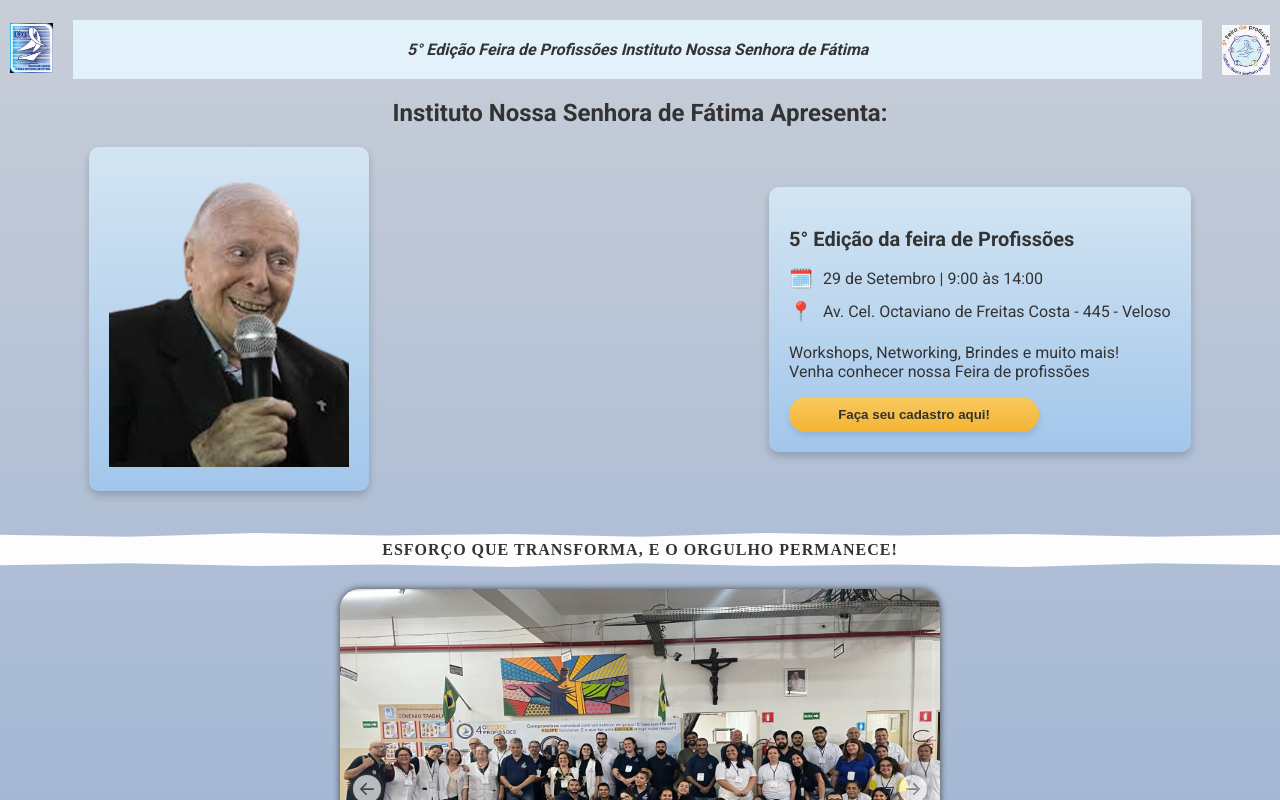
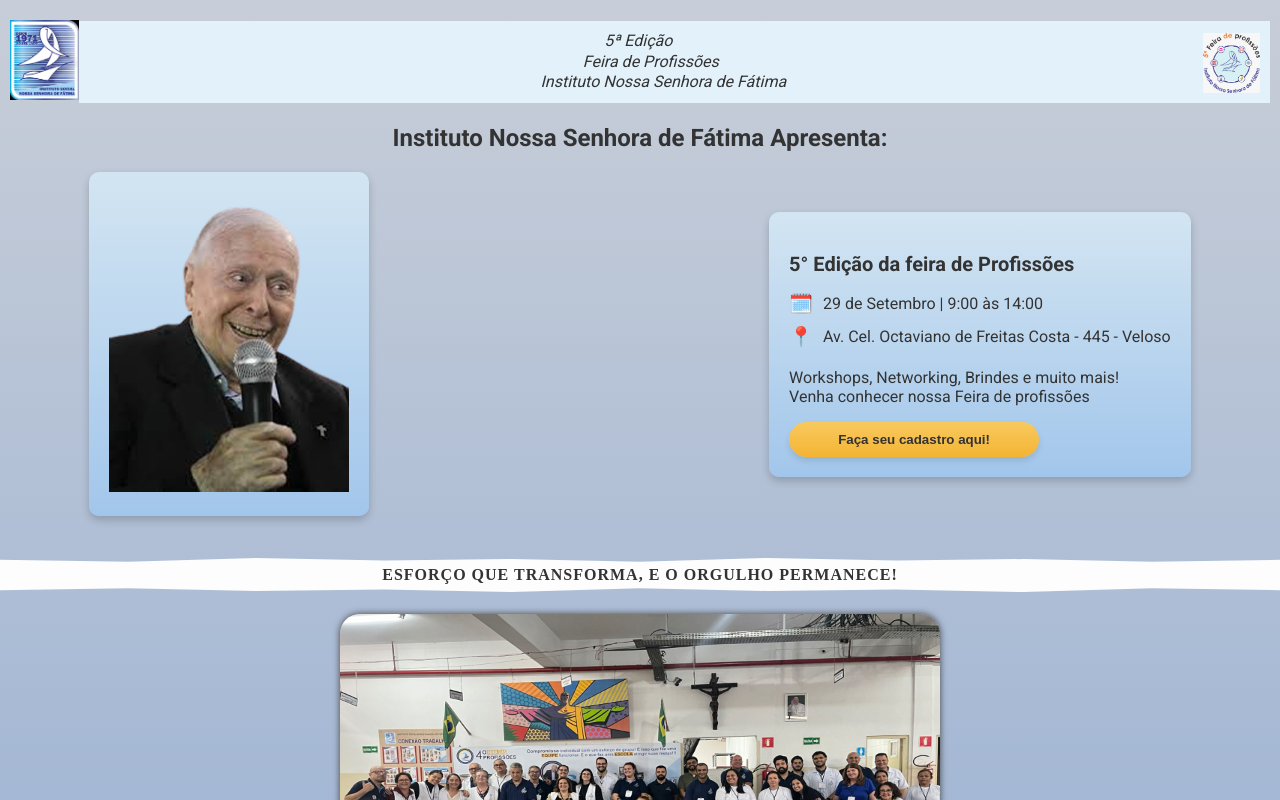
Before and after one commit to Markcyss/projeto-feira-frei-2025, a React (Vite) app in the folder frontend/: page / in a window 1280 px wide. Shown: the top 800 px of the page. Built offline with nearby package versions, Linux system fonts and the light colour scheme.

Commit message:
corrigindo o background do cabeçalho, das paginas registro, login e inicial

```diff
--- a/frontend/src/pages/paginainicial.jsx
+++ b/frontend/src/pages/paginainicial.jsx
@@ -22,22 +22,22 @@
   return (
     <>
       <div className='hero-container'>
-
         <header className='hero-header'>
           <div className='logo-container'>
             <Link to={'..'}>
               <img className='logo logo--instituto'
                 src={freilogo}
-                            height='50px'
+                height='80px'
               />
             </Link>
-
-                    <h2 className='hero-title'>5° Edição Feira de Profissões Instituto Nossa Senhora de Fátima</h2>
-
-                    <img className='logo logo--feira'
-                        src={feiralogo}
-                        height='50px'
-                    />
+            <div className='inicial-background-logo2'>
+              <img src={feiralogo} alt="Logo Feira" className="inicial-logo-bg" />
+              <div className="inicial-titles">
+                <span className="inicial-title escada-1">5ª Edição</span>
+                <span className="inicial-title escada-2">Feira de Profissões</span>
+                <span className="inicial-title escada-3">Instituto Nossa Senhora de Fátima</span>
+              </div>
+            </div>
           </div>
         </header>
 
--- a/frontend/src/pages/paginalogin.jsx
+++ b/frontend/src/pages/paginalogin.jsx
@@ -11,30 +11,26 @@
   return (
     <>
       <div className='login-container'>
-
         <header className='login-header'>
           <div className='logo-container'>
             <div className='login-background-logo1'>
               <Link to={'..'}>
                 <img className='logo logo--instituto'
                   src={freilogo}
-                                height='50px'
+                  height='80px'
                 />
               </Link>
             </div>
             <div className='login-background-logo2'>
-                        <h2 className='login-title'>5° Edição</h2>
-                        <h2 className='login-title'>Feira de Profissões</h2>
-                        <h2 className='login-title'>Instituto Nossa Senhora de Fátima</h2>
-
-                        <img className='logo logo--feira'
-                            src={feiralogo}
-                            height='50px'
-                        />
+              <img src={feiralogo} alt="Logo Feira" className="logo-bg" />
+              <div className="login-titles">
+                <span className="login-title escada-1">5ª Edição</span>
+                <span className="login-title escada-2">Feira de Profissões</span>
+                <span className="login-title escada-3">Instituto Nossa Senhora de Fátima</span>
+              </div>
             </div>
           </div>
         </header>
-
         <main className='main-login'>
           <div className='login-button'>
             <button className='main-login-button'>Login</button>
@@ -48,9 +44,7 @@
           <div className='enter-button'>
             <button className='main-enter-button'>Entrar</button>
           </div>
-
         </main>
-
         <footer className='inicial-footer'>
           <div className='social-media-call'>
             <h2>Nos acompanhe em nossas redes sociais!</h2>
--- a/frontend/src/pages/paginaregistro.jsx
+++ b/frontend/src/pages/paginaregistro.jsx
@@ -95,12 +95,16 @@
       <header className='registry-header'>
         <div className='logo-container'>
           <Link to={'..'}>
-            <img className='logo logo--instituto' src={freilogo} height='50px' />
+            <img className='logo logo--instituto' src={freilogo} height='80px' />
           </Link>
-          <h2 className='registry-title'>
-            5° Edição Feira de Profissões Instituto Nossa Senhora de Fátima
-          </h2>
-          <img className='logo logo--feira' src={feiralogo} height='50px' />
+          <div className='login-background-logo2'>
+            <img src={feiralogo} alt="Logo Feira" className="logo-bg" />
+            <div className="login-titles">
+              <span className="login-title escada-1">5ª Edição</span>
+              <span className="login-title escada-2">Feira de Profissões</span>
+              <span className="login-title escada-3">Instituto Nossa Senhora de Fátima</span>
+            </div>
+          </div>
         </div>
       </header>
 
--- a/frontend/src/pages/styleinicial.scss
+++ b/frontend/src/pages/styleinicial.scss
@@ -1,4 +1,3 @@
-
 @import url('https://fonts.googleapis.com/css2?family=Roboto:wght@400;700&display=swap');
 
 
@@ -263,3 +262,42 @@
     }
   }
 }
+
+.inicial-background-logo2 {
+  background-color: #E2F1FA;
+  padding: 10px;
+  display: flex;
+  flex-direction: row-reverse;
+  align-items: center;
+  width: 100%;
+  min-height: 1px;
+  justify-content: space-between;
+
+  .inicial-logo-bg {
+    height: 60px;
+    margin-left: 15px;
+    align-self: flex-end;
+  }
+
+  .inicial-titles {
+    display: flex;
+    flex-direction: column;
+    justify-content: center;
+    align-items: center;
+    flex: 1;
+  }
+
+  .inicial-title {
+    font-size: 16px;
+    font-style: italic;
+    color: #333;
+    text-align: center;
+    line-height: 1.3;
+    margin: 0;
+    white-space: pre-line;
+  }
+
+  .escada-1 { margin-left: 0; }
+  .escada-2 { margin-left: 25px; }
+  .escada-3 { margin-left: 50px; }
+}
--- a/frontend/src/pages/stylelogin.scss
+++ b/frontend/src/pages/stylelogin.scss
@@ -34,23 +34,39 @@
   color: #555;
 }
 
-.login-background-logo1 {
-
-}
 
 .login-background-logo2 {
   background-color: #E2F1FA;
   padding: 10px;
   display: flex;
+  flex-direction: row-reverse;
   align-items: center;
+  width: 100%;
+  min-height: 1px;
+  justify-content: space-between;
+
+  .logo-bg {
+    height: 60px;
+    margin-left: 15px;
+    align-self: flex-end;
+  }
+
+  .login-titles {
+    display: flex;
+    flex-direction: column;
+    justify-content: center;
+    align-items: center;
+    flex: 1;
+  }
 
   .login-title {
-    flex-grow: 1;
     font-size: 16px;
     font-style: italic;
     color: $text-dark;
-    margin: 0 20px;
     text-align: center;
+    line-height: 1.3;
+    margin: 0;
+    white-space: pre-line;
   }
 }
 
```
Also changed, not shown: 1 other file (tests, documents, lock files or other folders). Lines whose indentation alone changed are shown as unchanged.
